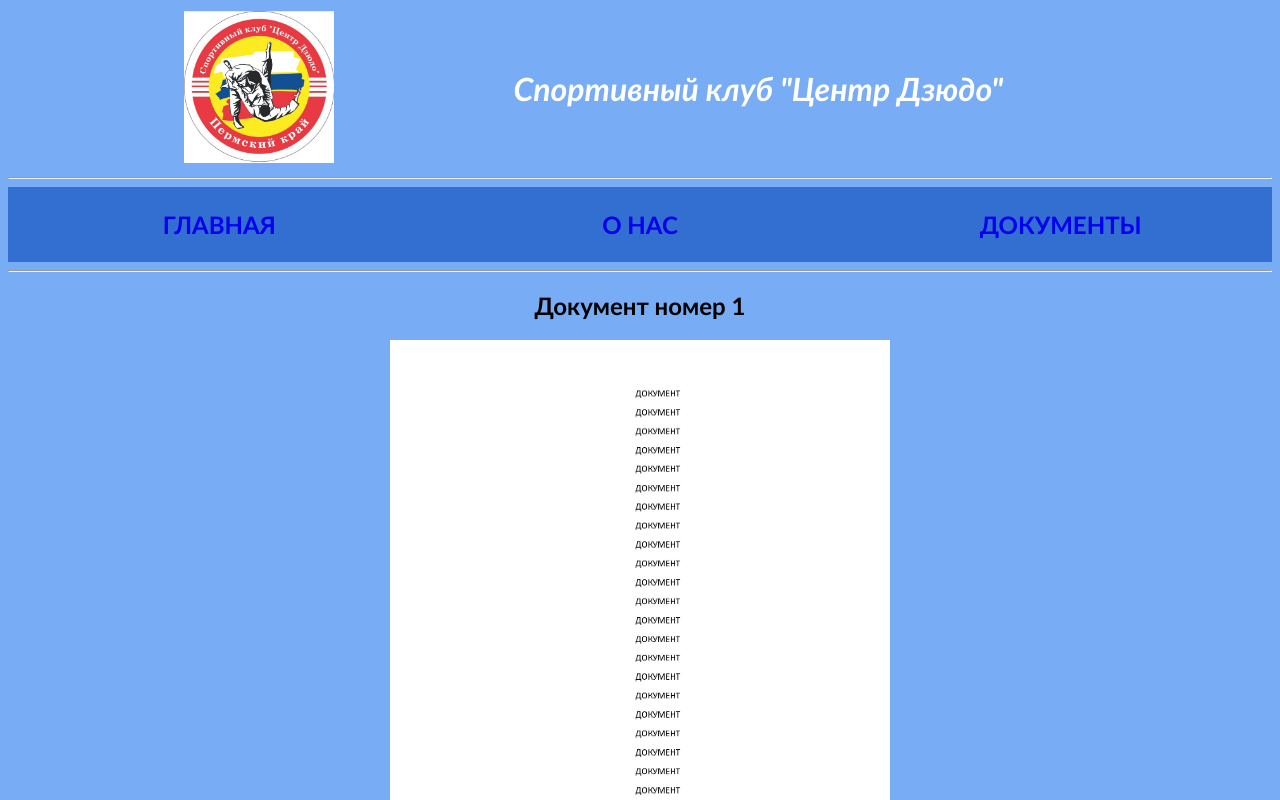
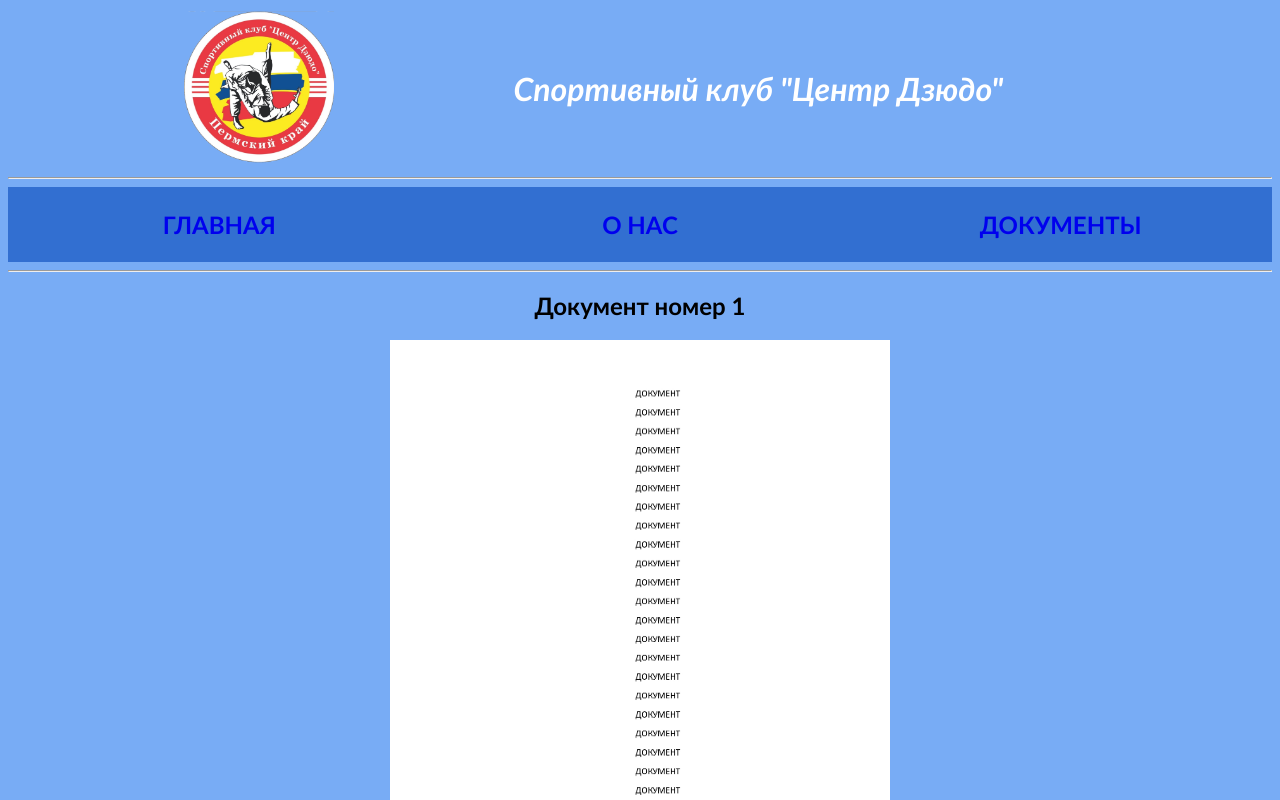
Before and after one commit to AlexEpanov/Centerjudo, a plain HTML site: page document.html in a window 1280 px wide. Shown: the top 800 px of the page. Drawn offline with Linux system fonts and the light colour scheme.

Commit message:
Change code logo

```diff
--- a/document.html
+++ b/document.html
@@ -15,7 +15,7 @@
           <tbody>
             <tr>
               <td>
-                <img src="logo.jpg" width="150">
+                <img src="logo.png" width="150">
               </td>
               <th align=center>
                   <h1> <em>Спортивный клуб "Центр Дзюдо"</em></h1>
```
Also changed, not shown: index.html (+1 -1 lines), info.html (+1 -1 lines).
